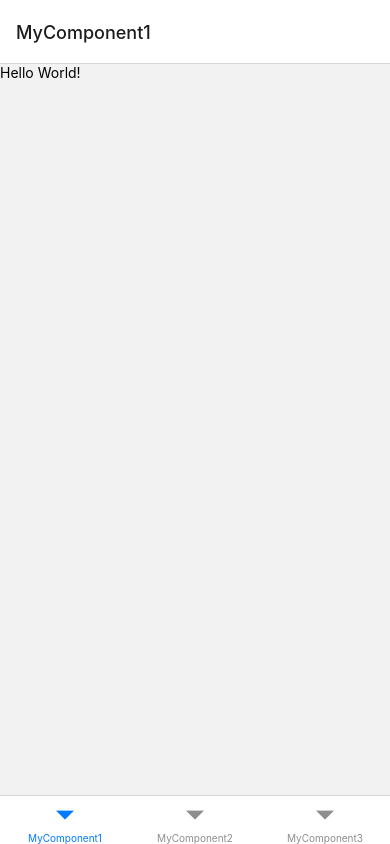
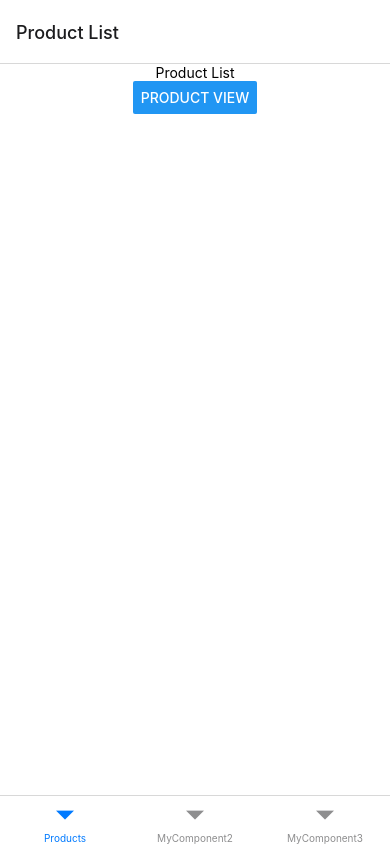
Before and after one commit to TidosDK/AutoGambling, a React Native app: screen /ProductList in a window 390 px wide. Built offline with nearby package versions, Linux system fonts and the light colour scheme.

Commit message:
added product list and view page

```diff
--- a/App.tsx
+++ b/App.tsx
@@ -1,17 +1,30 @@
 import React from 'react';
-import { NavigationContainer } from '@react-navigation/native';
+import { NavigationContainer, StackActions } from '@react-navigation/native';
+import { createStackNavigator } from '@react-navigation/stack';
 import { createBottomTabNavigator } from '@react-navigation/bottom-tabs';
 import { StyleSheet } from 'react-native';
 import MyComponent from './components/TestComponent';
+import ProductList from './components/product/productList';
+import ProductView from './components/product/productView';
 
 export default function App() {
 
   const Tab = createBottomTabNavigator();
+  const Stack = createStackNavigator();
+
+  function ProductStackNavigator(){
+      return (
+        <Stack.Navigator>
+          <Stack.Screen name="Product List" component={ProductList} />
+          <Stack.Screen name="Product View" component={ProductView} />
+        </Stack.Navigator>
+      )
+  }
 
   return (
     <NavigationContainer>
       <Tab.Navigator>
-        <Tab.Screen name="MyComponent1" component={MyComponent} />
+        <Tab.Screen name="Products" component={ProductStackNavigator} options={{ headerShown: false }} />
         <Tab.Screen name="MyComponent2" component={MyComponent} />
         <Tab.Screen name="MyComponent3" component={MyComponent} />
       </Tab.Navigator>
--- /dev/null
+++ b/components/product/productList.tsx
@@ -0,0 +1,26 @@
+import React from "react";
+import { Button, View, Text } from "react-native";
+import { StyleSheet } from 'react-native';
+import { useNavigation } from '@react-navigation/native';
+
+export default function ProductList() {
+    const navigation = useNavigation();
+
+    const productPage = () => {
+        navigation.navigate('Product View')
+    }
+    return (
+        <View style={styles.container}>
+            <Text>Product List</Text>
+            <Button title="Product View" onPress={productPage} />
+        </View>
+    )
+}
+
+const styles = StyleSheet.create({
+    container: {
+      flex: 1,
+      backgroundColor: '#fff',
+      alignItems: 'center',
+    },
+  });
--- /dev/null
+++ b/components/product/productView.tsx
@@ -0,0 +1,11 @@
+import React from "react";
+import { View, Text } from "react-native";
+
+
+export default function ProductView(){
+    return (
+        <View>
+            <Text>Cybertruck</Text>
+        </View>
+    )
+}
--- a/package.json
+++ b/package.json
@@ -13,14 +13,15 @@
     "@expo/ngrok": "^4.1.3",
     "@react-navigation/bottom-tabs": "^6.6.1",
     "@react-navigation/native": "^6.1.18",
+    "@react-navigation/stack": "^6.4.1",
     "expo": "~51.0.35",
     "expo-status-bar": "~1.12.1",
     "react": "18.2.0",
     "react-dom": "18.2.0",
     "react-native": "0.74.5",
-    "react-native-web": "~0.19.10",
+    "react-native-safe-area-context": "4.10.5",
     "react-native-screens": "3.31.1",
-    "react-native-safe-area-context": "4.10.5"
+    "react-native-web": "~0.19.10"
   },
   "devDependencies": {
     "@babel/core": "^7.20.0",
```
Also changed, not shown: 1 other file (tests, documents, lock files or other folders).
